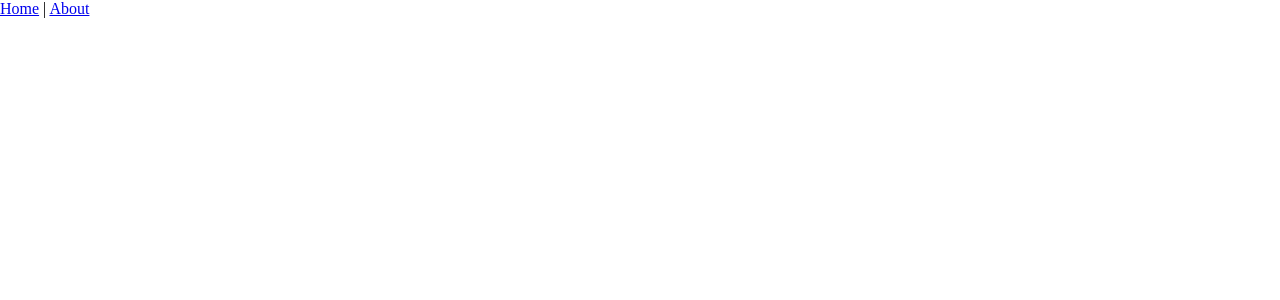
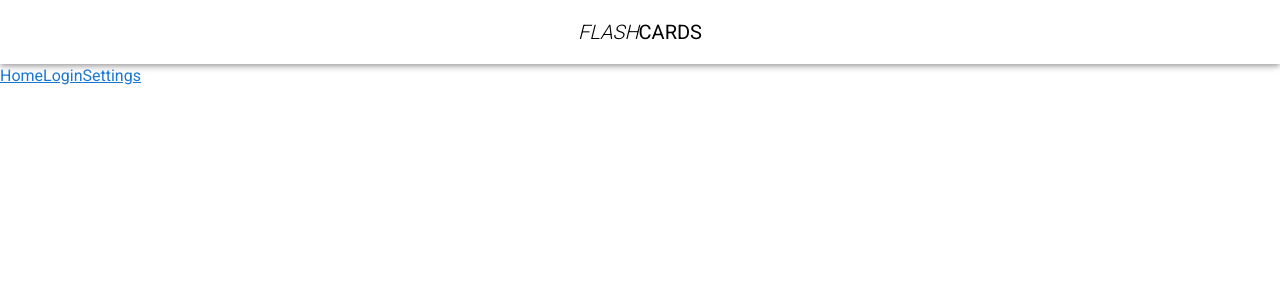
Before and after one commit to SasiGovind/my-flashcards, a Vue app: page /#/ in a window 1280 px wide. Shown: the top 300 px of the page. Built offline with nearby package versions, Linux system fonts and the light colour scheme.

Commit message:
NavBar added

```diff
--- a/src/App.vue
+++ b/src/App.vue
@@ -1,9 +1,20 @@
 <template>
-  <div id="app">
-    <div id="nav">
-      <router-link to="/">Home</router-link> |
-      <router-link to="/about">About</router-link>
-    </div>
-    <router-view/>
-  </div>
+  <v-app class="green ligthen-4">
+    <NavBar/>
+    <v-content>
+      <router-link to="/">Home</router-link>
+      <router-link to="/login">Login</router-link>
+      <router-link to="/settings">Settings</router-link>
+      <router-view/>
+    </v-content>
+  </v-app>
 </template>
+
+<script>
+import NavBar from '@/components/NavBar'
+
+export default {
+  name: 'App',
+  components: { NavBar }
+}
+</script>
--- /dev/null
+++ b/src/components/NavBar.vue
@@ -0,0 +1,18 @@
+<template>
+    <nav>
+        <v-toolbar app>
+            <v-spacer></v-spacer>
+            <v-toolbar-title class="text-uppercase black--text">
+                <span class="font-weight-light font-italic">Flash</span>
+                <span>Cards</span>
+            </v-toolbar-title>
+            <v-spacer></v-spacer>
+        </v-toolbar>
+    </nav>
+</template>
+
+<script>
+export default {
+
+}
+</script>
--- a/src/main.js
+++ b/src/main.js
@@ -1,6 +1,6 @@
 import Vue from 'vue'
 import App from './App.vue'
-import vuetify from './plugins/vuetify';
+import vuetify from './plugins/vuetify'
 import router from './router'
 
 Vue.config.productionTip = false
--- a/src/plugins/vuetify.js
+++ b/src/plugins/vuetify.js
@@ -1,10 +1,10 @@
-import Vue from 'vue';
-import Vuetify from 'vuetify/lib';
+import Vue from 'vue'
+import Vuetify from 'vuetify/lib'
 
-Vue.use(Vuetify);
+Vue.use(Vuetify)
 
 export default new Vuetify({
   icons: {
-    iconfont: 'mdi',
-  },
-});
+    iconfont: 'mdi'
+  }
+})
--- a/src/router.js
+++ b/src/router.js
@@ -1,6 +1,7 @@
 import Vue from 'vue'
 import Router from 'vue-router'
 import Home from './views/Home.vue'
+import Settings from './views/Settings.vue'
 
 Vue.use(Router)
 
@@ -12,12 +13,17 @@ export default new Router({
       component: Home
     },
     {
-      path: '/about',
-      name: 'about',
+      path: '/settings',
+      name: 'settings',
+      component: Settings
+    },
+    {
+      path: '/login',
+      name: 'login',
       // route level code-splitting
       // this generates a separate chunk (about.[hash].js) for this route
       // which is lazy-loaded when the route is visited.
-      component: () => import(/* webpackChunkName: "about" */ './views/About.vue')
+      component: () => import(/* webpackChunkName: "about" */ './views/Login.vue')
     }
   ]
 })
--- a/src/views/About.vue
+++ /dev/null
@@ -1,5 +0,0 @@
-<template>
-  <div class="about">
-    <h1>This is an about page</h1>
-  </div>
-</template>
--- /dev/null
+++ b/src/views/Login.vue
@@ -0,0 +1,5 @@
+<template>
+  <div class="login">
+    <h1>This is an login page</h1>
+  </div>
+</template>
--- /dev/null
+++ b/src/views/Settings.vue
@@ -0,0 +1,11 @@
+<template>
+    <div class="settings">
+    <h1>This is a settings page</h1>
+  </div>
+</template>
+
+<script>
+export default {
+
+}
+</script>
```
